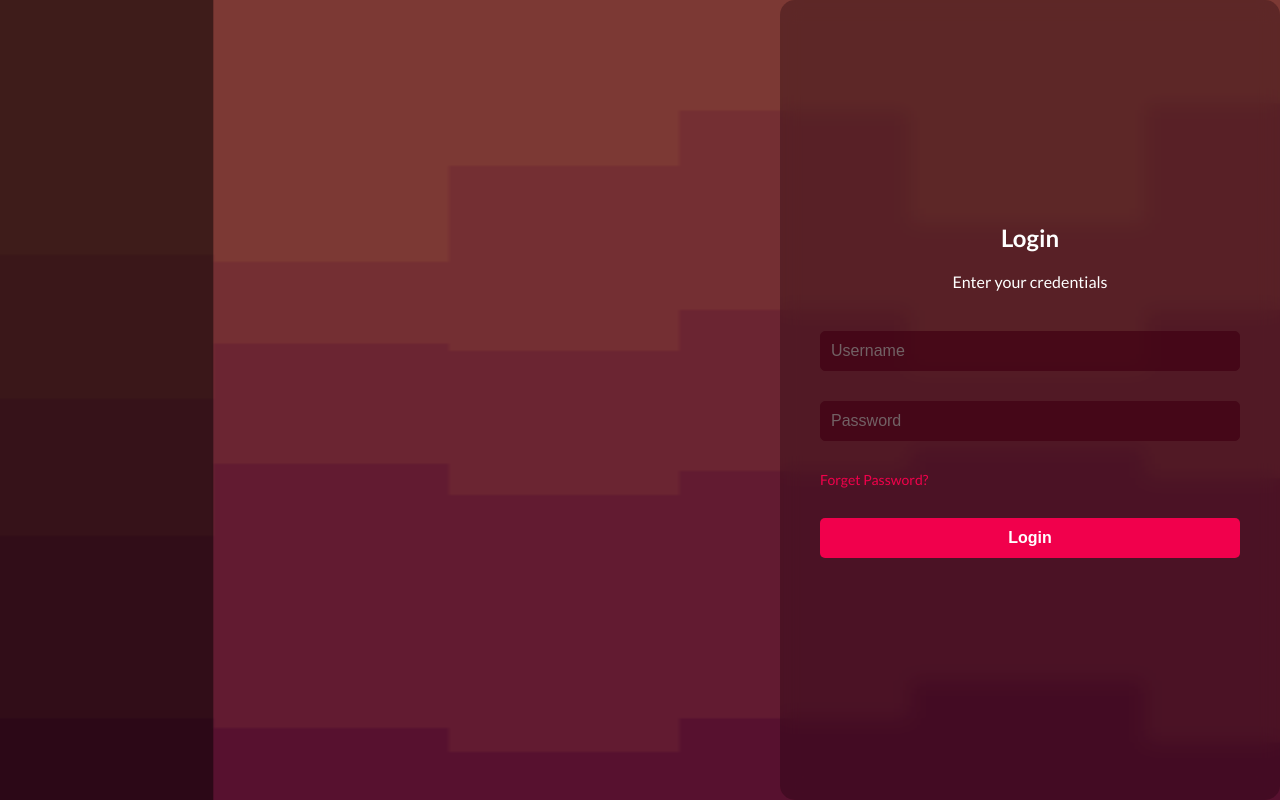
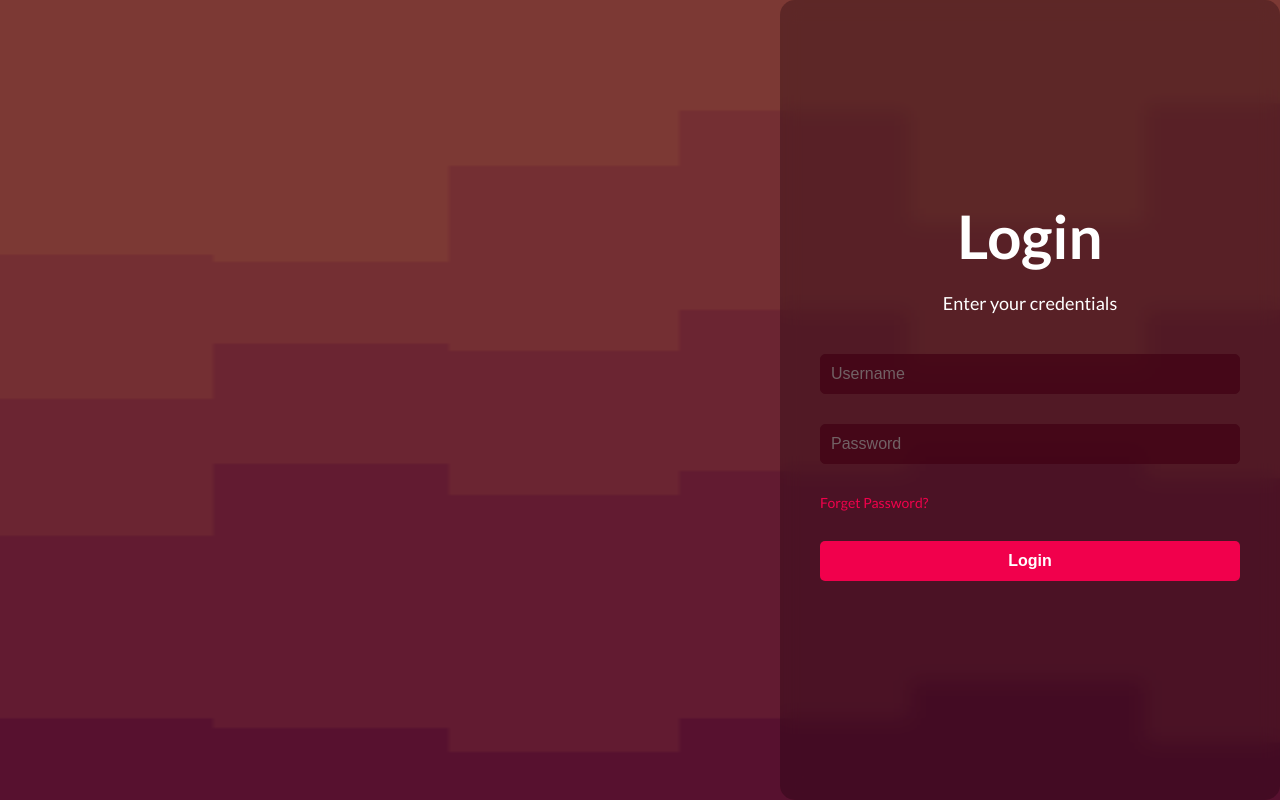
Before and after one commit to Dev-Pavithan/Login, a plain HTML site: page index.html in a window 1280 px wide. Drawn offline with Linux system fonts and the light colour scheme.

Commit message:
third commit

```diff
--- a/style.css
+++ b/style.css
@@ -4,9 +4,18 @@
 }
 
 :root {
-    --primary-color: rgb(241,0,76);
+    --primary-color: rgb(241, 0, 76);
 }
-
+h2{
+    font-size: 60px;
+    font-weight: bold;
+    margin-bottom: 20px;
+    color: var(--primary-color);
+}
+p{
+    font-size: 18px;
+    margin-bottom: 20px;
+}
 body {
     display: flex;
     justify-content: flex-end;
@@ -14,10 +23,9 @@ body {
     margin: 0;
     height: 100vh;
     padding: 0;
-    background-color: var(--primary-color);
-    color: #fff;
+    background-color: #f5f5f5;
     position: relative;
-    background: linear-gradient(to right, transparent 50%, rgba(0,0,0,0.5) 50%), url('./stacked-steps-haikei.png');
+    background: linear-gradient(to right, transparent 50%, rgba(0, 0, 0, 0.0) 50%), url('./stacked-steps-haikei.png');
     background-size: 200% 100%;
     animation: moveBackground 30s linear infinite;
 }
@@ -26,6 +34,7 @@ body {
     0% {
         background-position: 0 0;
     }
+
     100% {
         background-position: -100% 0;
     }
@@ -47,7 +56,7 @@ body::after {
     height: 100%;
     padding: 20px 0;
     border-radius: 10px;
-    background: rgba(25,0,10,0.3);
+    background: rgba(25, 0, 10, 0.3);
     backdrop-filter: blur(10px);
     text-align: center;
     display: flex;
@@ -55,7 +64,8 @@ body::after {
     justify-content: center;
 }
 
-.login-card h2, .login-card p {
+.login-card h2,
+.login-card p {
     margin: 10px 0;
     color: #fff;
 }
@@ -68,7 +78,7 @@ body::after {
     gap: 10px;
 }
 
-.login-form > * {
+.login-form>* {
     margin: 10px 0;
 }
 
@@ -76,12 +86,12 @@ body::after {
     width: 100%;
     height: 40px;
     border-radius: 5px;
-    border: 1px solid rgba(64,0,20);
+    border: 1px solid rgba(64, 0, 20);
 }
 
 .login-form input {
     color: #333;
-    background: rgba(64,0,20);
+    background: rgba(64, 0, 20);
     font-family: Arial, sans-serif;
     font-size: 16px;
     padding: 10px;
@@ -108,7 +118,15 @@ body::after {
 }
 
 .login-form button:hover {
-    background: rgb(241,0,96);
+    background: rgb(241, 0, 96);
+}
+
+.login-form input:hover {
+    border-color: rgb(241, 0, 96);
+}
+
+.login-form input:active {
+    border-color: rgb(241, 0, 96);
 }
 
 .forget-password {
@@ -121,7 +139,6 @@ body::after {
 
 @media (min-width: 448px) {
     .login-card {
-        /* margin: 20px; */
         width: 80%;
         min-width: 300px;
     }
```
